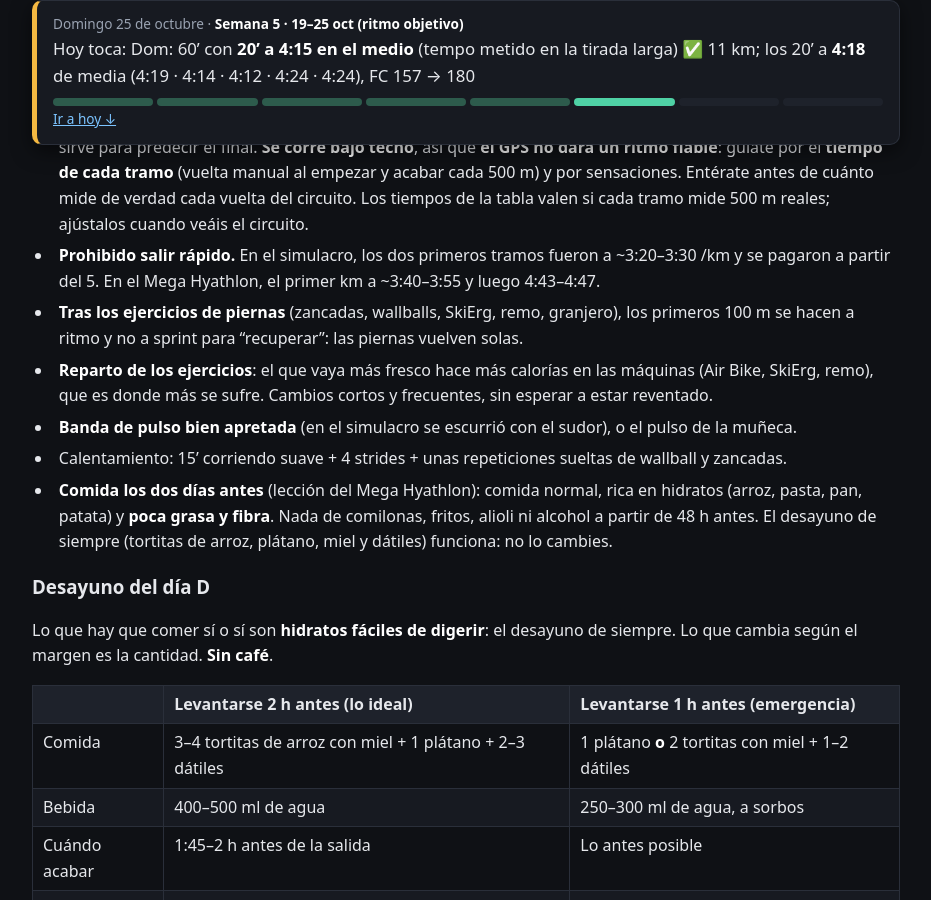
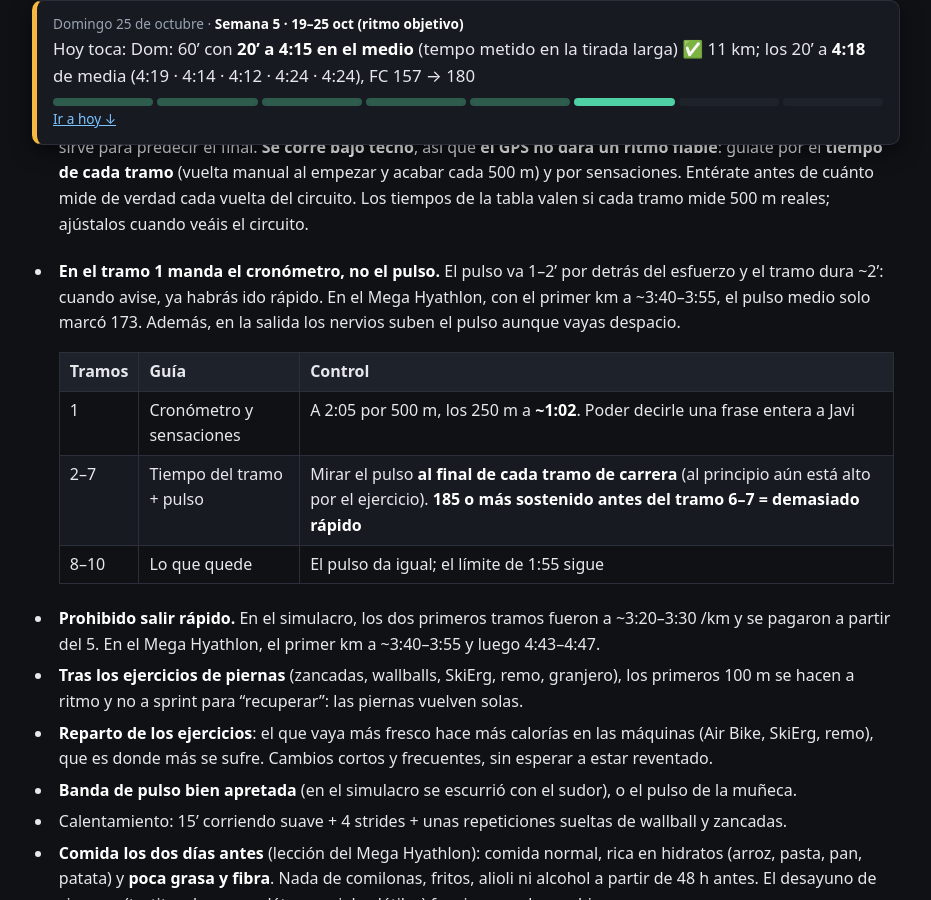
Before and after one commit to radamuz/4minkm, a Jekyll site: the page built from plan-sub20-5km.md, in a window 1280 px wide and 900 px high, scrolled down 10415 px. Shown: the whole window, without its empty margins (174-1105 px from the left). Built offline with Jekyll 4.4.1, drawn with Linux system fonts in a browser that asks for light colours; our own code applies the rules of GitHub Pages for plain Markdown files.

Commit message:
Añade cómo usar el cronómetro y el pulso por tramos en la strong race
Co-Authored-By: Claude Opus 5.5 <noreply@anthropic.com>

```diff
--- a/plan-sub20-5km.md
+++ b/plan-sub20-5km.md
@@ -269,6 +269,13 @@ Calentamiento en las sesiones de calidad: 12–15' corriendo suave + movilidad d
 
   La emoción empuja a ir más rápido: el reto no es correr, es **frenarse en el tramo 1**. Si en el tramo 8 vais adelantando parejas, ha funcionado.
 - **La carrera es en el velódromo Palma Arena, no en el box del RS Training**: el tiempo del simulacro (36:12) no sirve para predecir el final. **Se corre bajo techo**, así que **el GPS no dará un ritmo fiable**: guíate por el **tiempo de cada tramo** (vuelta manual al empezar y acabar cada 500 m) y por sensaciones. Entérate antes de cuánto mide de verdad cada vuelta del circuito. Los tiempos de la tabla valen si cada tramo mide 500 m reales; ajústalos cuando veáis el circuito.
+- **En el tramo 1 manda el cronómetro, no el pulso.** El pulso va 1–2' por detrás del esfuerzo y el tramo dura ~2': cuando avise, ya habrás ido rápido. En el Mega Hyathlon, con el primer km a ~3:40–3:55, el pulso medio solo marcó 173. Además, en la salida los nervios suben el pulso aunque vayas despacio.
+
+  | Tramos | Guía | Control |
+  |---|---|---|
+  | 1 | Cronómetro y sensaciones | A 2:05 por 500 m, los 250 m a **~1:02**. Poder decirle una frase entera a Javi |
+  | 2–7 | Tiempo del tramo + pulso | Mirar el pulso **al final de cada tramo de carrera** (al principio aún está alto por el ejercicio). **185 o más sostenido antes del tramo 6–7 = demasiado rápido** |
+  | 8–10 | Lo que quede | El pulso da igual; el límite de 1:55 sigue |
 - **Prohibido salir rápido.** En el simulacro, los dos primeros tramos fueron a ~3:20–3:30 /km y se pagaron a partir del 5. En el Mega Hyathlon, el primer km a ~3:40–3:55 y luego 4:43–4:47.
 - **Tras los ejercicios de piernas** (zancadas, wallballs, SkiErg, remo, granjero), los primeros 100 m se hacen a ritmo y no a sprint para "recuperar": las piernas vuelven solas.
 - **Reparto de los ejercicios**: el que vaya más fresco hace más calorías en las máquinas (Air Bike, SkiErg, remo), que es donde más se sufre. Cambios cortos y frecuentes, sin esperar a estar reventado.
```
